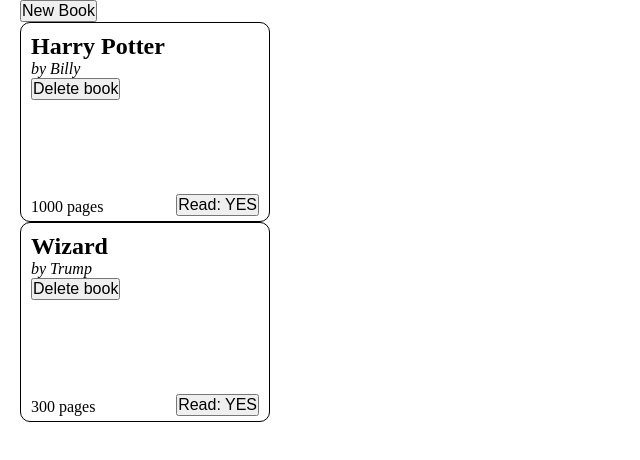
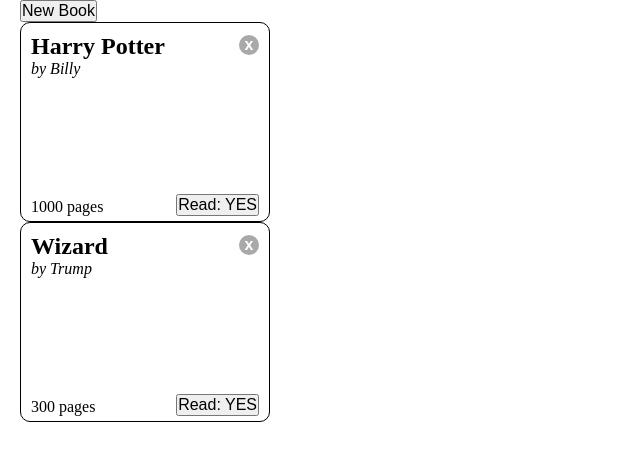
Before and after one commit to mattbuckwell/odin-library, a plain HTML site: page index.html in a window 1280 px wide. Shown: the whole page, without its empty margins (0-640 px from the left). Drawn offline with Linux system fonts and the light colour scheme.

Commit message:
Add style to the delete button on the book cards ini the library

```diff
--- a/css/style.css
+++ b/css/style.css
@@ -56,6 +56,21 @@ dialog {
     position: absolute;
     bottom: 5px;
     right: 10px;
+    cursor: pointer;
+}
+
+.delete {
+    position: absolute;
+    top: 12px;
+    right: 10px;
+    font-weight: bold;
+    border-radius: 50%;
+    width: 20px;
+    height: 20px;
+    border: none;
+    background-color: darkgrey;
+    color: #fff;
+    cursor: pointer;
 }
 
 /* ------ DIALOG BOX ------ */
--- a/js/app.js
+++ b/js/app.js
@@ -45,10 +45,6 @@ function deleteBook(id) {
     }
 }
 
-
-addBookToLibrary("Harry Potter", "Billy", "1000", true);
-addBookToLibrary("Wizard", "Trump", "300", true);
-
 function displayBook(library) {
     libraryContainer.innerHTML = "";
     for (const book of library) {
@@ -70,7 +66,7 @@ function displayBook(library) {
         bookAuthor.textContent = `by ${book.author}`;
         bookPages.textContent = `${book.pages} pages`;
         bookRead.textContent = `Read: ${book.read}`;
-        deleteBtn.textContent = "Delete book";
+        deleteBtn.textContent = "x";
 
         bookCard.appendChild(bookTitle);
         bookCard.appendChild(bookAuthor);
@@ -104,11 +100,14 @@ addBtn.addEventListener("click", (e) => {
     addBookToLibrary(titleInput.value, authorInput.value, pagesInput.value, readInput.value);
     dialog.close();
     displayBook(myLibrary);
-})
+});
 
 cancelBtn.addEventListener("click", (e) => {
     e.preventDefault();
     dialog.close();
-})
+});
+
+addBookToLibrary("Harry Potter", "Billy", "1000", true);
+addBookToLibrary("Wizard", "Trump", "300", true);
 
 displayBook(myLibrary);
```
